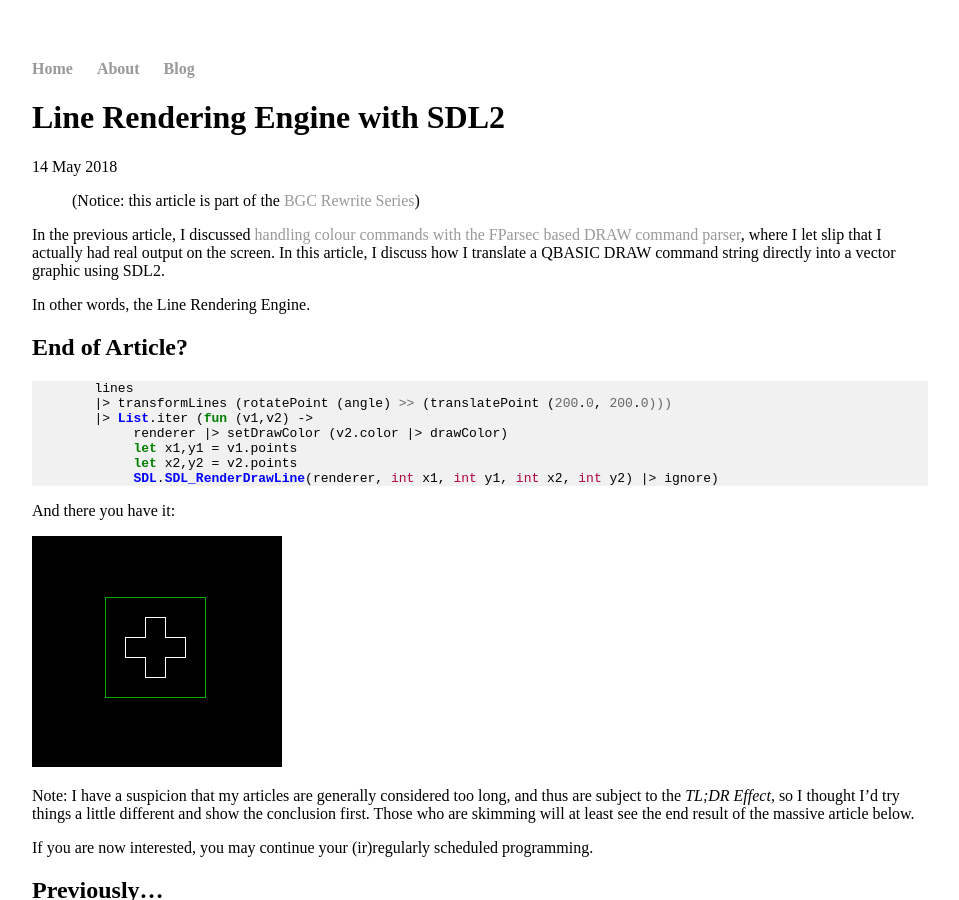
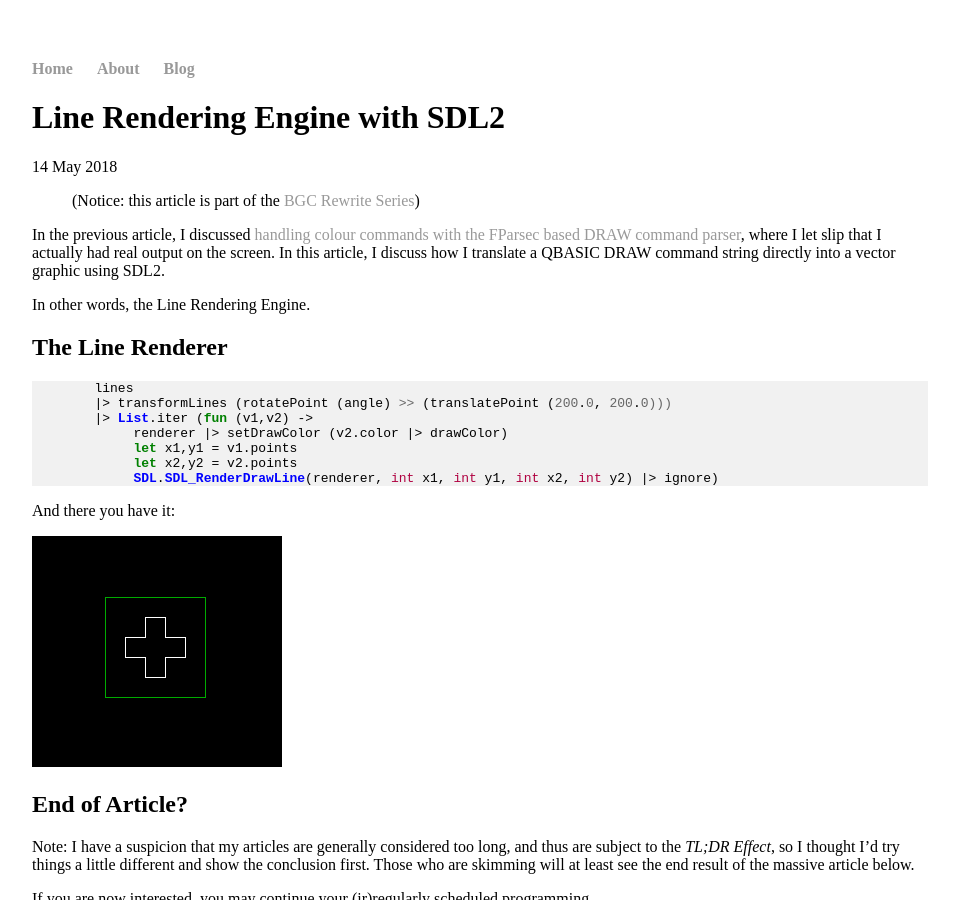
Before and after one commit to bjnmercer/bjnmercer.github.io, a Jekyll site: the page built from _posts/2018-05-14-bgc-sdl2-line-rendering-engine.md, in a window 1280 px wide and 900 px high. Shown: the whole window, without its empty margins (160-1119 px from the left). Built offline with Jekyll 4.4.1, drawn with Linux system fonts in a browser that asks for light colours.

Commit message:
Changed ording of headings

````diff
--- a/_posts/2018-05-14-bgc-sdl2-line-rendering-engine.md
+++ b/_posts/2018-05-14-bgc-sdl2-line-rendering-engine.md
@@ -10,7 +10,7 @@ In the previous article, I discussed [handling colour commands with the FParsec
 
 In other words, the Line Rendering Engine.
 
-## End of Article?
+## The Line Renderer
 
 ```fsharp
         lines
````
Also changed, not shown: other parts of _posts/2018-05-14-bgc-sdl2-line-rendering-engine.md (+2 -0 lines).
